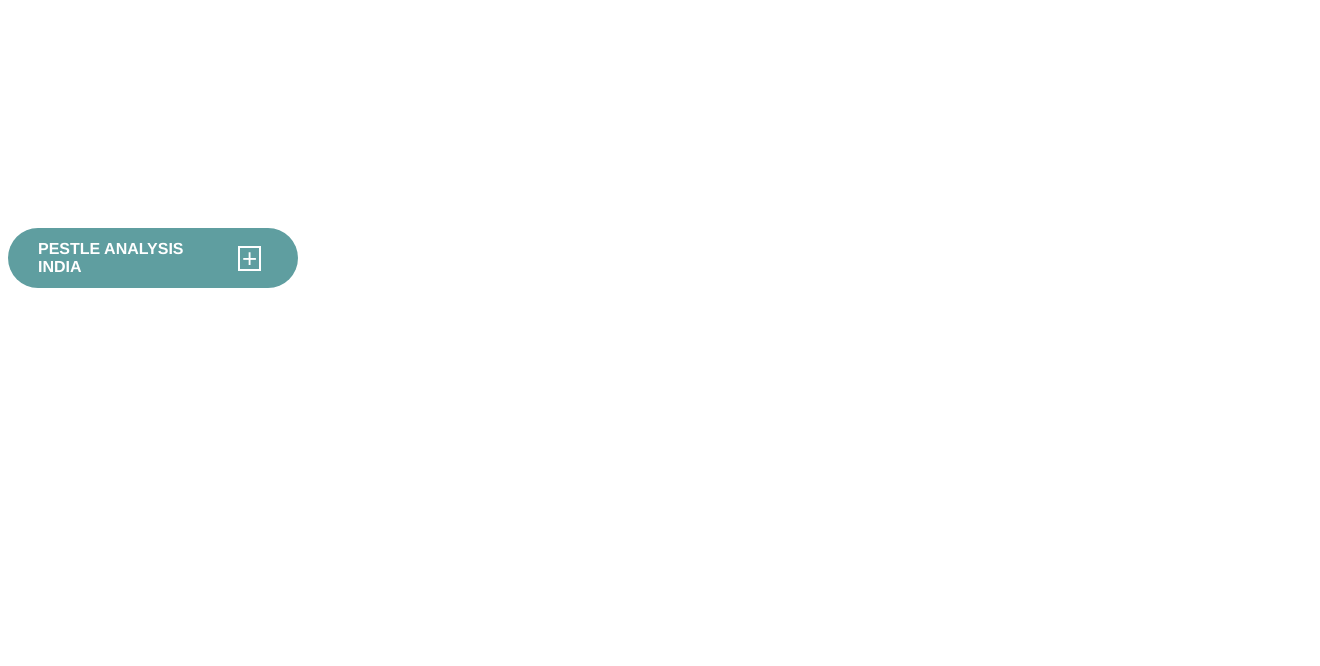
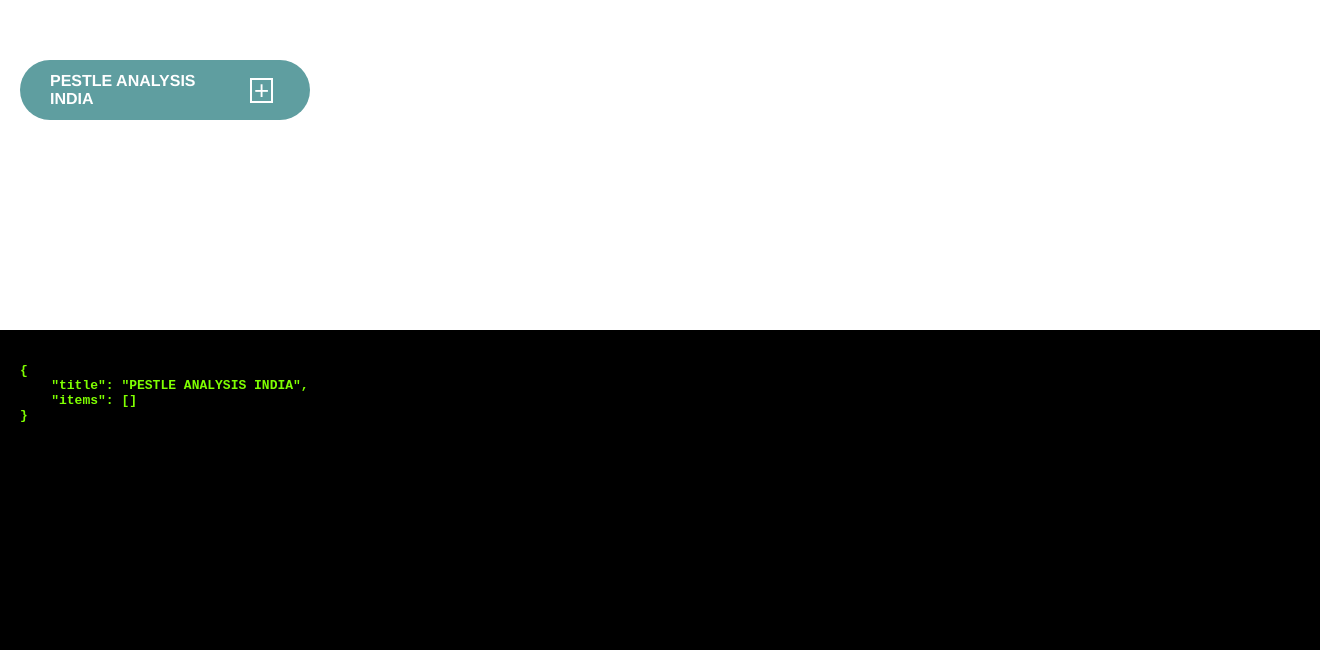
Before and after one commit to dima-zapisochny/mindmap-app, a Vue app: page / in a window 1280 px wide. Shown: the part 150-816 px from the top of the page, 1320 px wide, since content can reach past the window. Built offline with nearby package versions, Linux system fonts and the light colour scheme.

Commit message:
add real-time JSON preview

```diff
--- a/src/App.vue
+++ b/src/App.vue
@@ -1,5 +1,6 @@
 <template>
   <div id="app">
+    <div class="map">
       <div class="element" :class="{'parent-root': items.length > 0}">
         <h3 class="element__title">{{ title }}</h3>
         <button class="element__button" type="button" @click="addElement">+</button>
@@ -10,8 +11,13 @@
           :key="item.id"
           :item="item"
           :index="index"
+          :class="{'list-root': items.length > 1}"
           @deleteElement="deleteElement"/>
       </ul>
+    </div>
+    <div class="json-map">
+      <pre>{{ JSON.stringify({title, items}, null, 4) }}</pre>
+    </div>
   </div>
 </template>
 
@@ -44,13 +50,36 @@ export default {
 </script>
 
 <style lang="scss">
+body {
+  margin: 0;
+  overflow-x: hidden;
+}
+
 #app {
   font-family: Avenir, Helvetica, Arial, sans-serif;
   -webkit-font-smoothing: antialiased;
   -moz-osx-font-smoothing: grayscale;
   height: 100vh;
+  display: block;
+  margin: 0;
+  padding: 0;
+ }
+
+.map {
+  min-height: calc(60% - 40px);
+  padding: 20px;
   display: flex;
   align-items: center;
+}
+
+.json-map {
+  width: 100%;
+  min-height: calc(40% - 40px);
+  padding: 20px;
+  background-color: black;
+  color: chartreuse;
+  font-weight: bold;
+  overflow-y: scroll;
 }
 
 .element {
@@ -92,18 +121,38 @@ export default {
   margin-left: 50px;
 }
 
-.element__list:before {
+.nested-element {
+  position: relative;
+  display: flex;
+}
+
+.list-root:before {
   background-color: black;
   position: absolute;
   content: '';
   width: 2px;
-  height: calc( 100% - 100px );
+  height: 100%;
   left: -25px;
-  top: 50px;
 }
 
-.nested-element {
-  display: flex;
+.list-root:first-child:before {
+  background-color: black;
+  position: absolute;
+  content: '';
+  width: 2px;
+  height: 50%;
+  left: -25px;
+  top: 50%;
+}
+
+.list-root:last-child:before {
+  background-color: black;
+  position: absolute;
+  content: '';
+  width: 2px;
+  height: 50%;
+  left: -25px;
+  bottom: 50%;
 }
 
 .active {
--- a/src/components/nested-element.vue
+++ b/src/components/nested-element.vue
@@ -1,6 +1,6 @@
 <template>
-  <div class="nested-element">
-    <div class="element" :class="{'active': item.children.length > 1, 'parent-root': item.children.length > 0, 'child-root': true}" :style="{backgroundColor: randomColor()}">
+  <div class="nested-element" >
+    <div class="element" :class="{'active': childLength, 'parent-root': item.children.length > 0, 'child-root': true}" :style="{backgroundColor: randomColor()}">
       <h3 class="element__title">{{ item.title }}</h3>
       <button class="element__button delete" v-if="parentItem" @click="deleteChild">-</button>
       <button class="element__button delete-child" v-if="!parentItem" @click="deleteElement">-</button>
@@ -13,6 +13,7 @@
         :item="child"
         :index="childIndex"
         :key="child.id"
+        :class="{'list-root': childLength}"
         @deleteSubTask="deleteChild"
       />
     </ul>
@@ -34,6 +35,11 @@ export default {
     parentItem: {
       type: Object,
       required: false
+    }
+  },
+  computed: {
+    childLength: function () {
+      return this.item.children.length > 1
     }
   },
   methods: {
```
Lines whose indentation alone changed are shown as unchanged.
